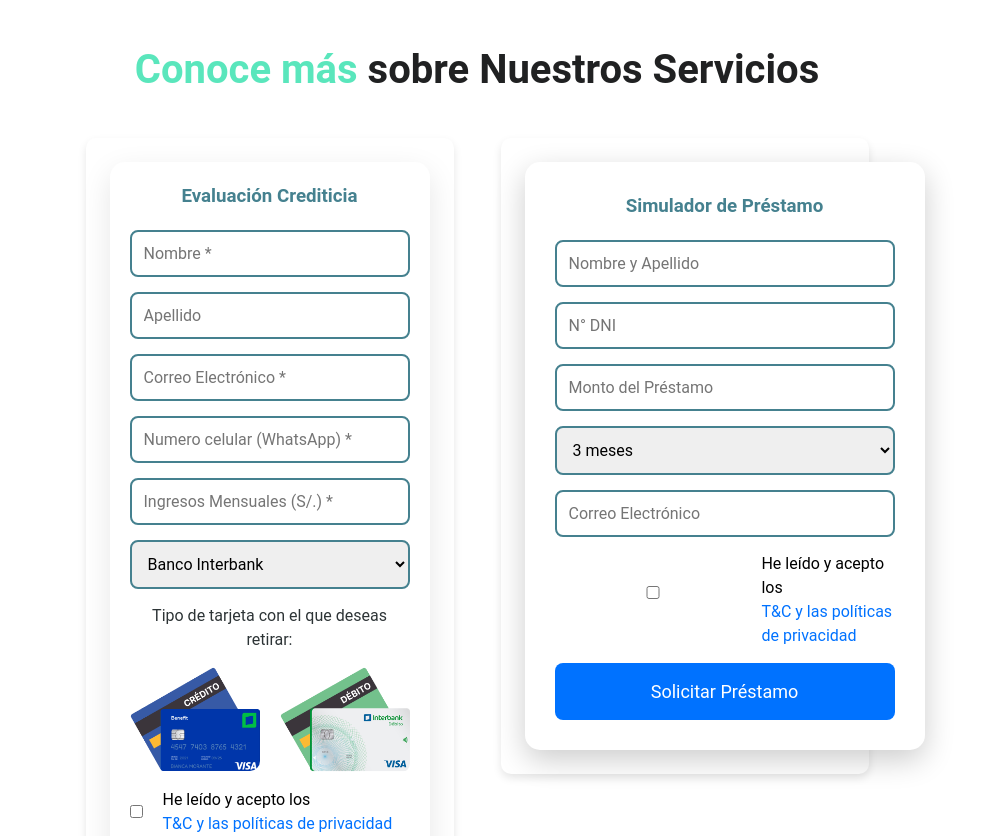
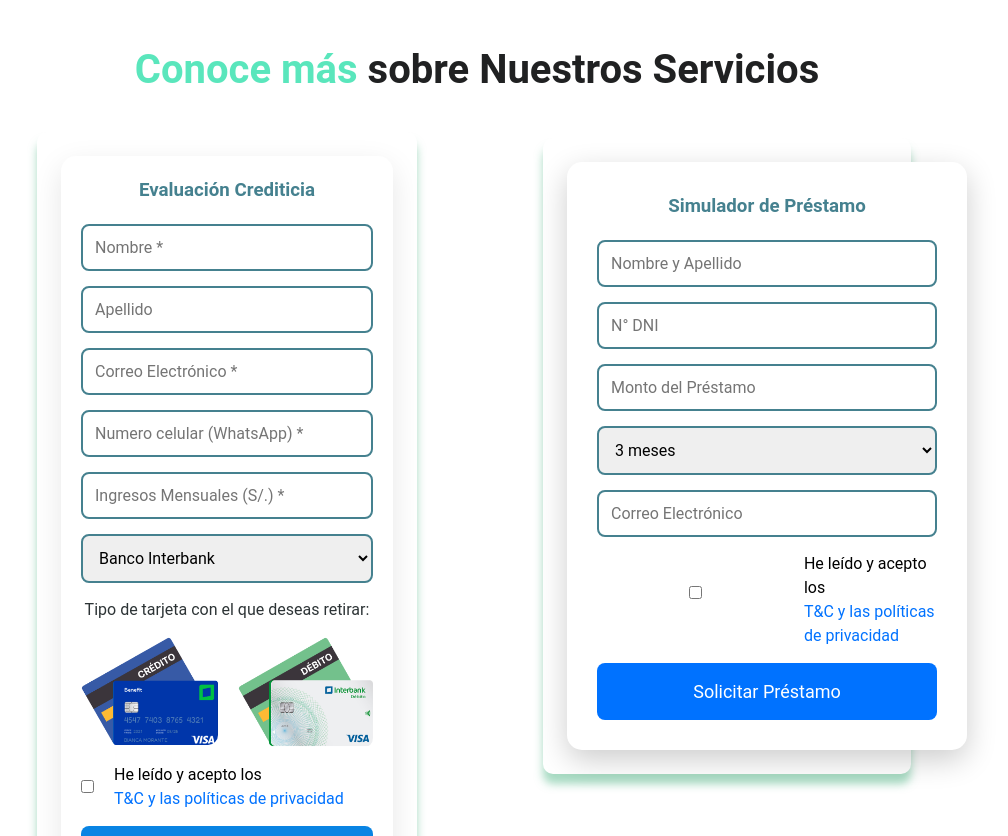
Before and after one commit to saulxd20044/nuevo, a React (Vite) app in the folder rapi-prueba/: page / in a window 1280 px wide. Shown: the part 666-1502 px from the top of the page, without its empty margins (163-1171 px from the left). Built offline with nearby package versions, Linux system fonts and the light colour scheme.

Commit message:
Se actualiza el inicio del front

```diff
--- a/rapi-prueba/src/Inicio.jsx
+++ b/rapi-prueba/src/Inicio.jsx
@@ -12,7 +12,6 @@ import Footer from './components/Footer.jsx';
 
 
 function Inicio() {
-    const [isNavOpen, setIsNavOpen] = useState(false);
 
     return (
       <>
--- a/rapi-prueba/src/components/Categories.jsx
+++ b/rapi-prueba/src/components/Categories.jsx
@@ -5,7 +5,7 @@ import SimuladorPrestamo from './SimuladorPrestamo';
 function Categories() {
     const categoryCardStyle = {
         borderRadius: '10px',
-        boxShadow: '0 4px 8px rgba(0, 0, 0, 0.1)',
+        boxShadow: '0 10px 8px rgba(82, 183, 136, 0.5)',
         padding: '24px', // equivalente a p-6 en Tailwind
         backgroundColor: 'white',
         transition: 'transform 0.2s ease-in-out',
@@ -14,7 +14,7 @@ function Categories() {
     const containerStyle = {
         display: 'flex',
         flexWrap: 'wrap',
-        gap: '1.5rem', // equivalente a gap-6 en Tailwind
+        gap: '10rem', // equivalente a gap-6 en Tailwind
         justifyContent: 'center',
     };
 
@@ -27,7 +27,7 @@ function Categories() {
                     </h2>
 
                     <ul style={containerStyle}>
-                        <li style={{ width: '100%', maxWidth: '400px', padding: '16px' }}>
+                        <li style={{ width: '100%', maxWidth: '400px', padding: '10px' }}>
                             <div
                                 style={categoryCardStyle}
                                 onMouseEnter={(e) => (e.currentTarget.style.transform = 'scale(1.03)')}
--- a/rapi-prueba/src/components/Cta.jsx
+++ b/rapi-prueba/src/components/Cta.jsx
@@ -1,11 +1,13 @@
 import React from 'react';
+import banner from '../images/banner.jpg';
 
 function Cta() {
   return (
     <section
-      className="cta has-bg-video"
-      aria-label="cta"
-    >
+    class="cta has-bg-image"
+    aria-label="cta"
+    style={{ backgroundImage: `url(${banner})` }}
+   >
       <div className="container" style={{ display: 'flex', alignItems: 'center', gap: '20px' }}>
         <figure className="cta-banner" style={{ marginTop: '20px' }}>
           <iframe
```
Also changed, not shown: rapi-prueba/src/images/banner.jpg (added).
